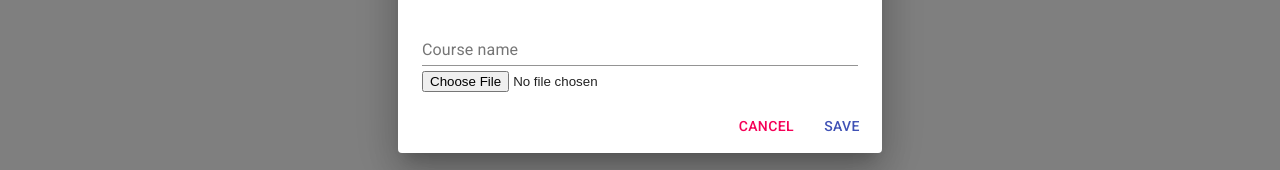
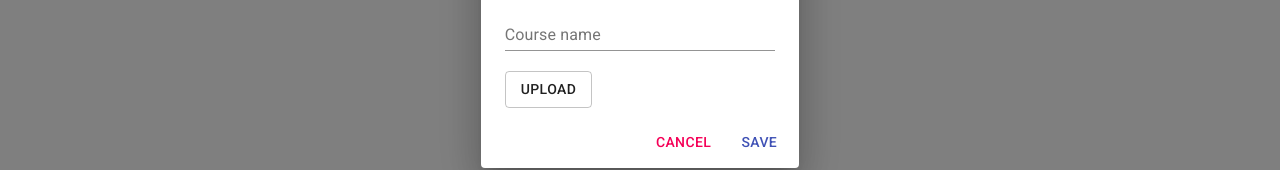
Before and after one commit to tonijukica/thesis-app, a Next.js app: page /courses in a window 1280 px wide. Both pictures are taken after a click on the button "NEW". Shown: the part 371-541 px from the top of the page. Built offline with nearby package versions, Linux system fonts and the light colour scheme; no server answers.

Commit message:
Add stlye to file input button

```diff
--- a/components/courses/CourseDialog.tsx
+++ b/components/courses/CourseDialog.tsx
@@ -1,4 +1,4 @@
-import { FunctionComponent } from 'react';
+import { FunctionComponent, useState } from 'react';
 import { Dialog, DialogActions, DialogContent, DialogContentText, DialogTitle } from '@material-ui/core'
 import { Button, TextField } from '@material-ui/core'
 import { parseInput, prepareInputData } from './helper';
@@ -38,7 +38,17 @@ const CourseDialog: FunctionComponent<CourseDialogProps> = ({open , handleClose,
                 onChange = {handleNameChange}
                 fullWidth
             />
-            <input type = 'file' onChange = {(e) => handleFileInput(e.target.files)} />
+            <input
+                id='fileInput'
+                type = 'file'
+                accept='.csv'
+                onChange = {(e) => handleFileInput(e.target.files)}
+                style = {{ display: 'none'}} />
+            <label htmlFor='fileInput'>
+                <Button variant='outlined' component='span' style={{marginTop: '16px'}}>
+                    Upload
+                </Button>
+            </label>
         </DialogContent>
         <DialogActions>
             <Button onClick = {handleClose} color = 'secondary'>
--- a/components/courses/CourseList.tsx
+++ b/components/courses/CourseList.tsx
@@ -61,6 +61,7 @@ const Courses: FunctionComponent<CourseProps> = ({title}) => {
                 }
                 dispatch({type: 'add', course: newCourse});
                 setDialog(false);
+                setBulkInsertData([]);
             })
         }
         else{
```
